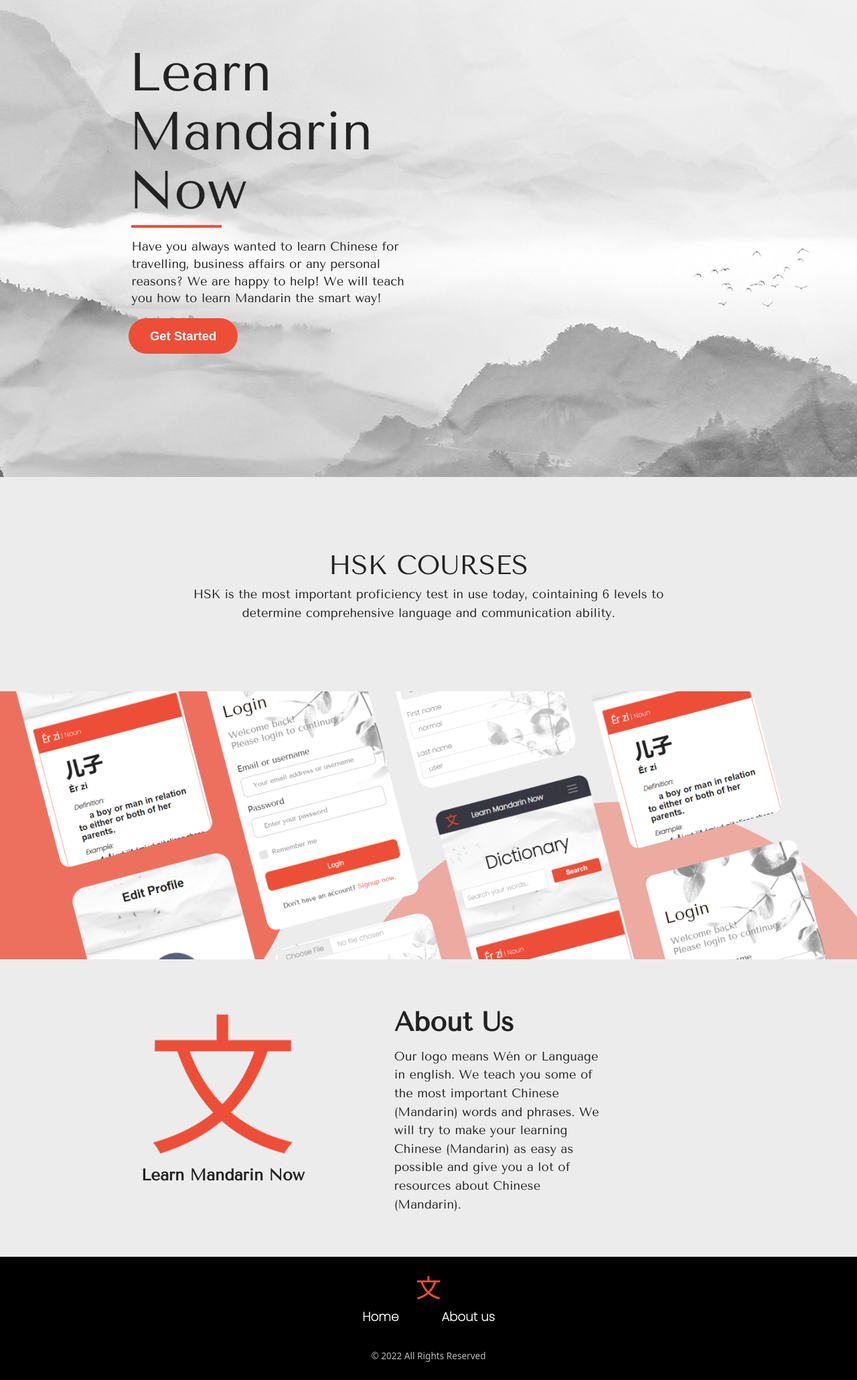
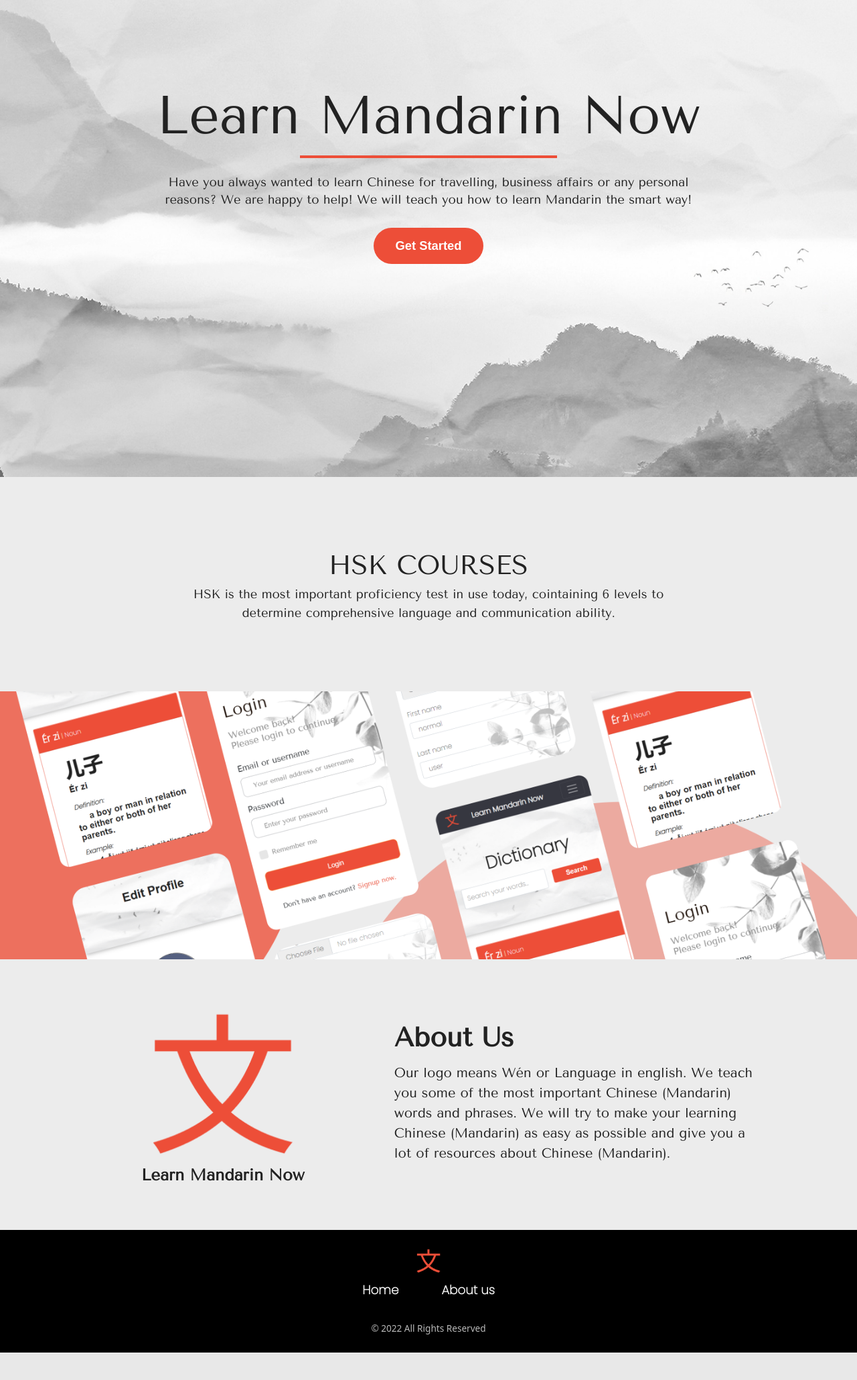
Before and after one commit to eroldramos/elearningmandarin, a Django app: page / in a window 1280 px wide. Shown: the part 88-2148 px from the top of the page at 67% size. After the commit the page ends 2107 px from the top, so only its background shows below. Run offline with Django 4.2, Linux system fonts and the light colour scheme; some libraries are stand-ins or nearby versions.

Commit message:
added design

```diff
--- a/static/css/navbar.css
+++ b/static/css/navbar.css
@@ -45,28 +45,29 @@
 }
 #first_screenContent{
     height: auto;
-    width: 35%;
-    margin-left: 15%;
-    margin-top: 5%;
+    width: 100%;
+    margin: 0% auto;
+    margin-top: 10%;
 }
 .fs_header{
     margin: 0%;
     font-size: 10vh;
     line-height: 1.1;
+    text-align: center;
     font-family: 'Tenor Sans', sans-serif;
 }
 .line_fs{
     height: .5vh;
     width: 30%;
-    margin-left: 1%;
-    margin-top: .5rem;
-    margin-bottom: 1rem;
+    margin:0 auto;
+    margin-top: 1rem;
+    margin-bottom: 1.5rem;
     background-color: #ed4e38;
 }
 .fs_subtext{
     font-size: 2.3vh;
-    margin: 0%;
-    margin-left: 1%;
+    margin: 0% auto;
+    text-align: center;
     white-space: nowrap;
     line-height: 1.4;
     font-family: 'Tenor Sans', sans-serif;
@@ -144,6 +145,7 @@
     font-family: 'Tenor Sans', sans-serif;
     margin: 0%;
     margin-left: 10%;
+    margin-top: 3%;
     font-size: 5vh;
     font-weight: bold;
 }
@@ -152,8 +154,8 @@
     margin: 0%;
     margin-top: 1%;
     margin-left: 10%;
-    font-size: 2.3vh;
-    width: 40%;
+    font-size: 2.5vh;
+    width: 70%;
 }
 #fifth_div{
     width: 100%;
--- a/templates/index.html
+++ b/templates/index.html
@@ -147,15 +147,11 @@
       {% endfor %}
       {% endif %}
       <div id="first_screenContent">
-            <p class="fs_header">Learn</p>
-            <p class="fs_header">Mandarin</p>
-            <p class="fs_header">Now</p>
+            <p class="fs_header">Learn Mandarin Now</p>
             <div class="line_fs"></div>
-            <p class="fs_subtext">Have you always wanted to learn Chinese for</p>
-            <p class="fs_subtext">travelling, business affairs or any personal </p>
-            <p class="fs_subtext">reasons? We are happy to help! We will teach</p>
-            <p class="fs_subtext">you how to learn Mandarin the smart way!</p>
-
+            <p class="fs_subtext">Have you always wanted to learn Chinese for travelling, business affairs or any personal</p>
+            <p class="fs_subtext" style="margin-bottom: 1%;">reasons? We are happy to help! We will teach you how to learn Mandarin the smart way!</p>
+           <center>
             <a
                 class="btn btn-primary button_profile"
                 href="#second_div"
@@ -167,7 +163,8 @@
                   white-space: nowrap;"
               >
                 Get Started
-              </a>
+            </a>
+           </center>
       </div>
     </div>
 
```
